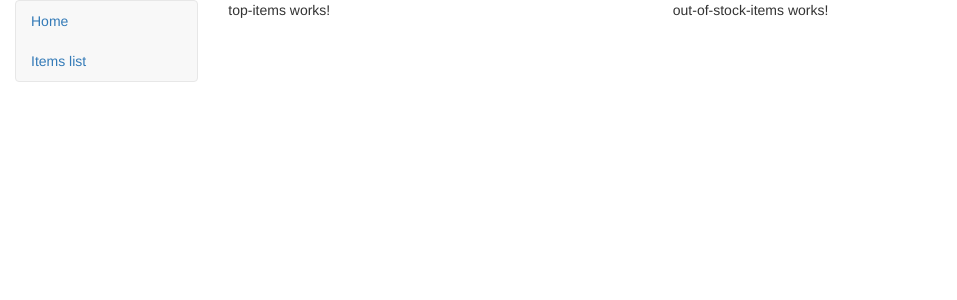
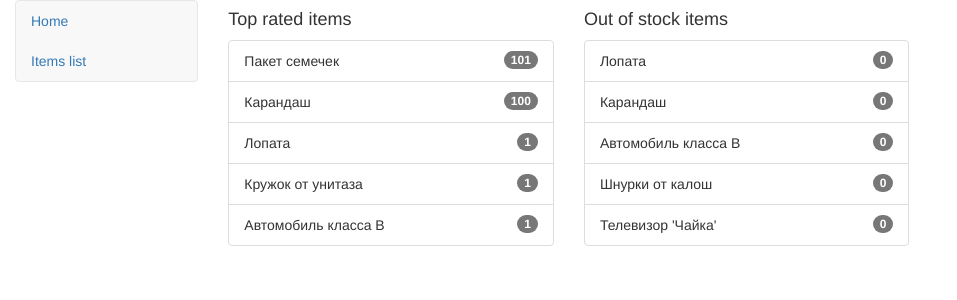
Before and after one commit to Telekolki/items-info-portal, an Angular app: page / in a window 1280 px wide. Shown: the top 300 px of the page, without its empty margins (0-957 px from the left). Built offline with nearby package versions, Linux system fonts and the light colour scheme.

Commit message:
add itemService, topRated and OutOfStock widgets

```diff
--- a/src/app/app.component.ts
+++ b/src/app/app.component.ts
@@ -1,6 +1,4 @@
 import { Component, OnInit } from '@angular/core';
-import { Item } from './items-list/item.model';
-declare var require: any;
 
 @Component({
   selector: 'app-root',
@@ -10,22 +8,8 @@ declare var require: any;
 export class AppComponent implements OnInit  {
   title = 'items-info-portal';
 
-  jsonDataString = JSON.stringify(require('src/app/items-list/items-data.json'));
-  jsonDataParsed: Item[] = JSON.parse(this.jsonDataString);
-  itemsArray: Item[] = [];
-
-
-  convertJsonToArray() {
-    for (const item of this.jsonDataParsed) {
-      this.itemsArray.push(new Item(item.name, item.sku, item.quantity, item.orders));
-    }
-  }
+  constructor() {}
 
   ngOnInit() {
-
-    console.log(this.jsonDataString);
-    console.log(this.jsonDataParsed);
-    this.convertJsonToArray();
-    console.log(this.itemsArray);
   }
 }
--- a/src/app/app.module.ts
+++ b/src/app/app.module.ts
@@ -9,6 +9,7 @@ import { ItemComponent } from './items-list/item/item.component';
 import { TopItemsComponent } from './home/top-items/top-items.component';
 import { OutOfStockItemsComponent } from './home/out-of-stock-items/out-of-stock-items.component';
 import { Routes, RouterModule } from '@angular/router';
+import { ItemService } from './items-list/item/item.service';
 
 const appRoutes: Routes = [
   { path: '', component: HomeComponent},
@@ -29,7 +30,11 @@ const appRoutes: Routes = [
     AppRoutingModule,
     RouterModule.forRoot(appRoutes)
   ],
-  providers: [],
+  providers: [ItemService],
   bootstrap: [AppComponent]
 })
-export class AppModule { }
+export class AppModule {
+  constructor(private itemService: ItemService) {
+    this.itemService.initItemsArrayFromJson();
+  }
+}
--- a/src/app/home/home.component.html
+++ b/src/app/home/home.component.html
@@ -1,8 +1,8 @@
 <div class="row">
-    <div class="col-lg-5">
+    <div class="col-lg-4">
         <app-top-items></app-top-items>
     </div>
-    <div class="col-lg-5">
+    <div class="col-lg-4">
         <app-out-of-stock-items></app-out-of-stock-items>
     </div>
 </div>
--- a/src/app/home/out-of-stock-items/out-of-stock-items.component.html
+++ b/src/app/home/out-of-stock-items/out-of-stock-items.component.html
@@ -1,3 +1,8 @@
-<p>
-  out-of-stock-items works!
-</p>
+<div class="card">
+    <h4>Out of stock items</h4>
+      <ul class="list-group list-group-flush">
+        <li class="list-group-item" *ngFor="let item of itemsOutOfStock">
+            <span class="badge">{{item.quantity}}</span>
+          {{item.name}}</li>
+      </ul>
+</div>
--- a/src/app/home/out-of-stock-items/out-of-stock-items.component.ts
+++ b/src/app/home/out-of-stock-items/out-of-stock-items.component.ts
@@ -1,4 +1,6 @@
 import { Component, OnInit } from '@angular/core';
+import { ItemService } from '../../items-list/item/item.service';
+import { Item } from '../../items-list/item/item.model';
 
 @Component({
   selector: 'app-out-of-stock-items',
@@ -6,10 +8,21 @@ import { Component, OnInit } from '@angular/core';
   styleUrls: ['./out-of-stock-items.component.css']
 })
 export class OutOfStockItemsComponent implements OnInit {
+  itemsArray: Item[] = this.itemService.itemsArray;
+  itemsOutOfStock: Item[] = [];
 
-  constructor() { }
+  checkOutOfStockItems() {
+    for (const item of this.itemsArray) {
+      if ((item.quantity === 0) && (this.itemsOutOfStock.length < 5)) {
+        this.itemsOutOfStock.push(item);
+      }
+    }
+  }
+
+  constructor(private itemService: ItemService) {}
 
   ngOnInit() {
+    this.checkOutOfStockItems();
   }
 
 }
--- a/src/app/home/top-items/top-items.component.html
+++ b/src/app/home/top-items/top-items.component.html
@@ -1,3 +1,8 @@
-<p>
-  top-items works!
-</p>
+<div class="card">
+    <h4>Top rated items</h4>
+      <ul class="list-group list-group-flush">
+        <li class="list-group-item" *ngFor="let item of itemsTopRated">
+            <span class="badge">{{item.orders}}</span>
+            {{item.name}}</li>
+      </ul>
+</div>
--- a/src/app/home/top-items/top-items.component.ts
+++ b/src/app/home/top-items/top-items.component.ts
@@ -1,4 +1,6 @@
 import { Component, OnInit } from '@angular/core';
+import { Item } from '../../items-list/item/item.model';
+import { ItemService } from '../../items-list/item/item.service';
 
 @Component({
   selector: 'app-top-items',
@@ -7,9 +9,17 @@ import { Component, OnInit } from '@angular/core';
 })
 export class TopItemsComponent implements OnInit {
 
-  constructor() { }
+  itemsArray: Item[] = this.itemService.itemsArray;
+  itemsTopRated: Item[] = this.itemsArray.slice();
+
+  sortItems() {
+    this.itemsTopRated.sort(function(a, b){return b.orders - a.orders}).splice(5);
+  }
+
+  constructor(private itemService: ItemService) {}
 
   ngOnInit() {
+    this.sortItems();
   }
 
 }
--- a/src/app/items-list/items-data.json
+++ b/src/app/items-list/item/item-data.json
@@ -2,13 +2,13 @@
   {
     "name" : "Лопата",
     "sku" : "Z1",
-    "quantity" : 1,
+    "quantity" : 0,
     "orders" : 1
   },
   {
     "name" : "Кружок от унитаза",
     "sku" : "Z2",
-    "quantity" : 0,
+    "quantity" : 1,
     "orders" : 1
   },
   {
@@ -20,13 +20,13 @@
   {
     "name" : "Карандаш",
     "sku" : "Z4",
-    "quantity" : 100,
+    "quantity" : 0,
     "orders" : 100
   },
   {
     "name" : "Автомобиль класса B",
     "sku" : "Z5",
-    "quantity" : 2,
+    "quantity" : 0,
     "orders" : 1
   },
   {
@@ -38,7 +38,7 @@
   {
     "name" : "Шнурки от калош",
     "sku" : "Z8",
-    "quantity" : 2,
+    "quantity" : 0,
     "orders" : 1
   },
   {
@@ -50,7 +50,7 @@
   {
     "name" : "Телевизор 'Чайка'",
     "sku" : "Z10",
-    "quantity" : 2,
+    "quantity" : 0,
     "orders" : 1
   },
   {
@@ -58,5 +58,11 @@
     "sku" : "Z11",
     "quantity" : 2,
     "orders" : 1
+  },
+  {
+    "name" : "Баг на проде",
+    "sku" : "Z12",
+    "quantity" : 0,
+    "orders" : 1
   }
 ]
--- a/src/app/items-list/item.model.ts
+++ b/src/app/items-list/item/item.model.ts
@@ -1,10 +1,10 @@
 export class Item {
   public name: string;
   public sku: string;
-  public quantity: string;
-  public orders: string;
+  public quantity: number;
+  public orders: number;
 
-  constructor(name: string, sku: string, quantity: string, orders: string) {
+  constructor(name: string, sku: string, quantity: number, orders: number) {
     this.name = name;
     this.sku = sku;
     this.quantity = quantity;
--- /dev/null
+++ b/src/app/items-list/item/item.service.ts
@@ -0,0 +1,19 @@
+import { Item } from './item.model';
+
+export class ItemService {
+  require: any;
+  jsonDataString = JSON.stringify(require('src/app/items-list/item/item-data.json'));
+  jsonDataParsed: Item[] = JSON.parse(this.jsonDataString);
+  itemsArray: Item[] = [];
+
+  initItemsArrayFromJson() {
+    for (const item of this.jsonDataParsed) {
+      this.itemsArray.push(new Item(item.name, item.sku, Number(item.quantity), Number(item.orders)));
+    }
+    // console.log(this.jsonDataString);
+    // console.log(this.jsonDataParsed);
+    // console.log(this.itemsArray);
+    console.log('Items array initialized');
+
+  }
+}
--- a/src/app/items-list/items-list.component.html
+++ b/src/app/items-list/items-list.component.html
@@ -1,6 +1,7 @@
 <div class="container-fluid">
     <div class="row">
         <div class="col-lg-5">
+        <h4>All items list</h4>
         <ul class="list-group">
           <li class="list-group-item" *ngFor="let item of itemsArray">
               <span class="badge">{{item.quantity}}</span>
--- a/src/app/items-list/items-list.component.ts
+++ b/src/app/items-list/items-list.component.ts
@@ -1,5 +1,6 @@
 import { Component, OnInit } from '@angular/core';
-
+import { ItemService } from './item/item.service';
+import { Item } from './item/item.model';
 
 @Component({
   selector: 'app-items-list',
@@ -7,7 +8,10 @@ import { Component, OnInit } from '@angular/core';
   styleUrls: ['./items-list.component.css']
 })
 export class ItemsListComponent implements OnInit {
-  constructor() { }
+  itemsArray: Item[] = this.itemService.itemsArray;
 
-  ngOnInit() { }
+  constructor(private itemService: ItemService) {}
+
+  ngOnInit() {
+  }
 }
```
